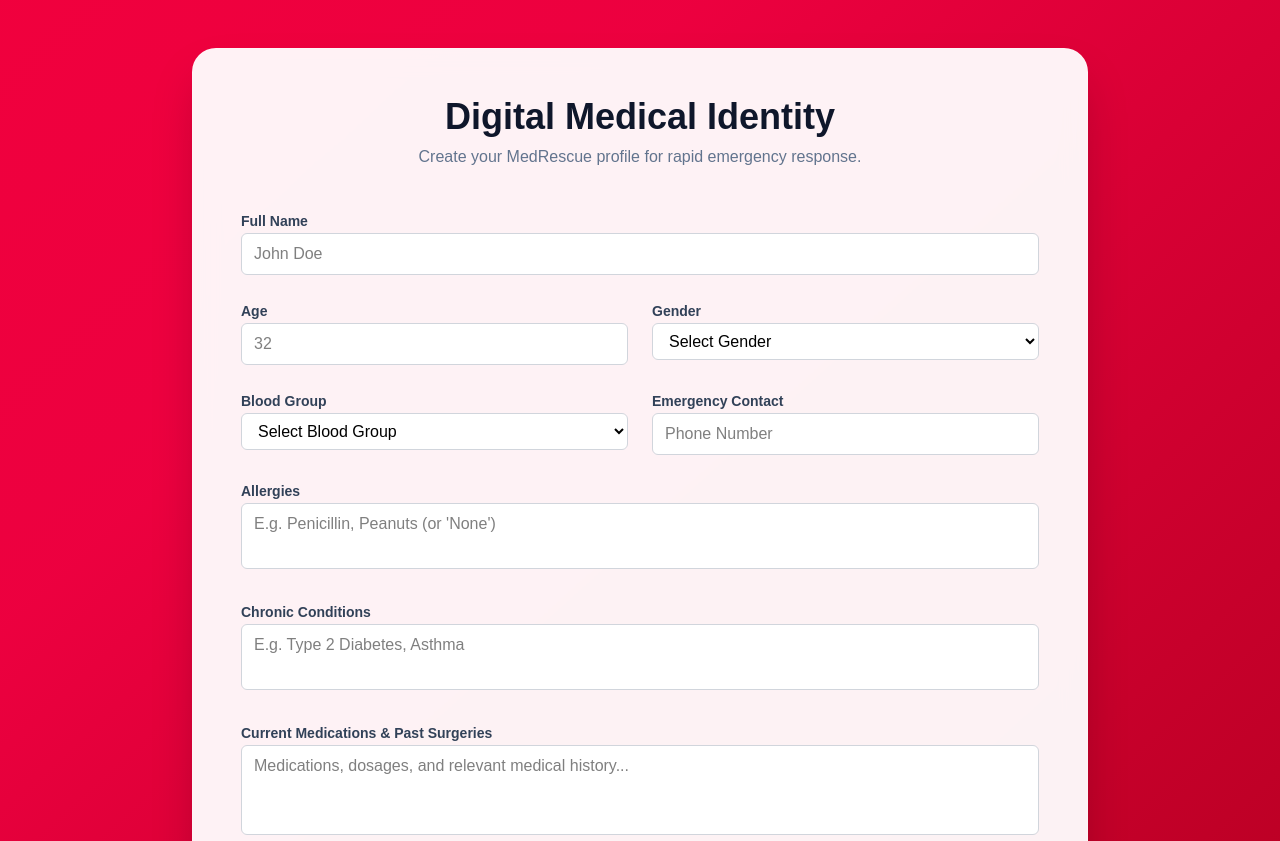
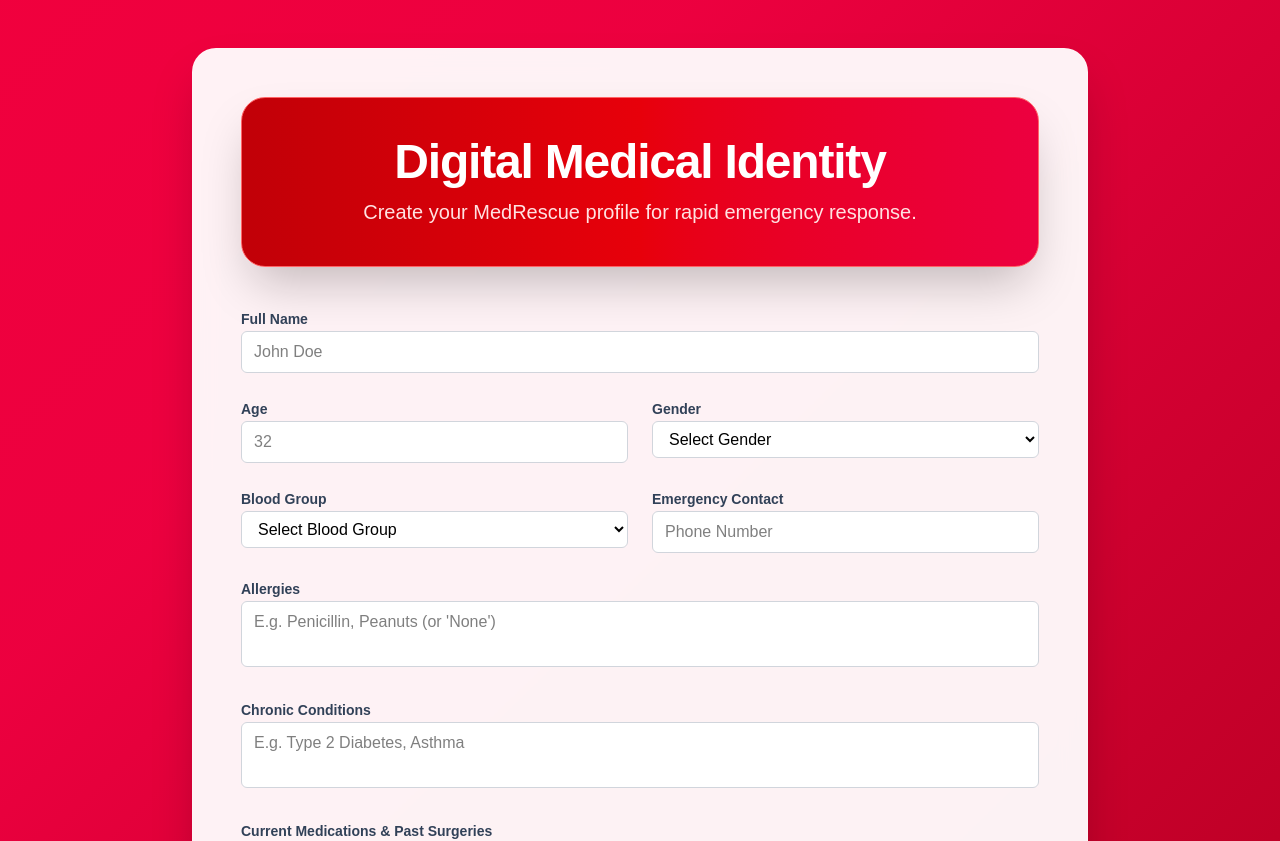
Before and after one commit to unnat-git/medrescue, a Next.js app in the folder frontend/: page /profile/create in a window 1280 px wide. Shown: the top 841 px of the page. Built offline with nearby package versions, Linux system fonts and the light colour scheme.

Commit message:
feat(ui): add vibrant red gradient to medical profile heading

```diff
--- a/frontend/src/app/profile/create/page.tsx
+++ b/frontend/src/app/profile/create/page.tsx
@@ -47,9 +47,9 @@
   return (
     <div className="min-h-screen bg-gradient-to-br from-red-500 via-rose-600 to-red-800 animate-gradient-x py-12 px-4 sm:px-6 lg:px-8">
       <div className="max-w-4xl mx-auto bg-white/95 backdrop-blur-md rounded-3xl shadow-2xl border border-white/20 p-8 md:p-12">
-        <div className="text-center mb-10">
-          <h2 className="text-4xl font-extrabold text-slate-900 mb-2">Digital Medical Identity</h2>
-          <p className="text-slate-500">Create your MedRescue profile for rapid emergency response.</p>
+        <div className="text-center mb-10 bg-gradient-to-r from-red-700 via-red-600 to-rose-600 rounded-3xl p-8 md:p-10 shadow-2xl text-white transform hover:scale-[1.01] transition-all duration-300 border border-red-400">
+          <h2 className="text-4xl md:text-5xl font-extrabold mb-3 tracking-tight">Digital Medical Identity</h2>
+          <p className="text-red-100 text-lg md:text-xl font-medium">Create your MedRescue profile for rapid emergency response.</p>
         </div>
 
         <form onSubmit={handleSubmit} className="space-y-8">
```
